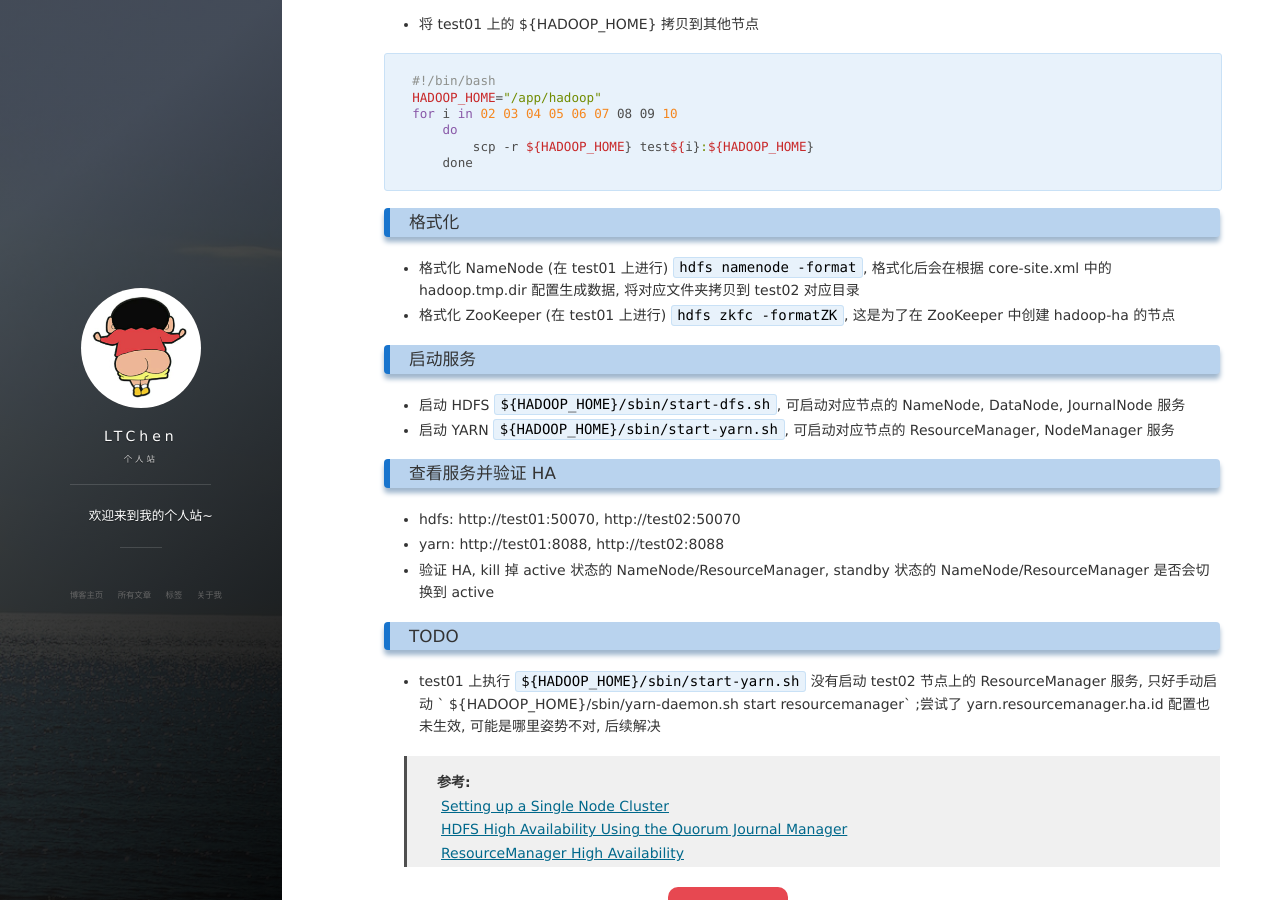
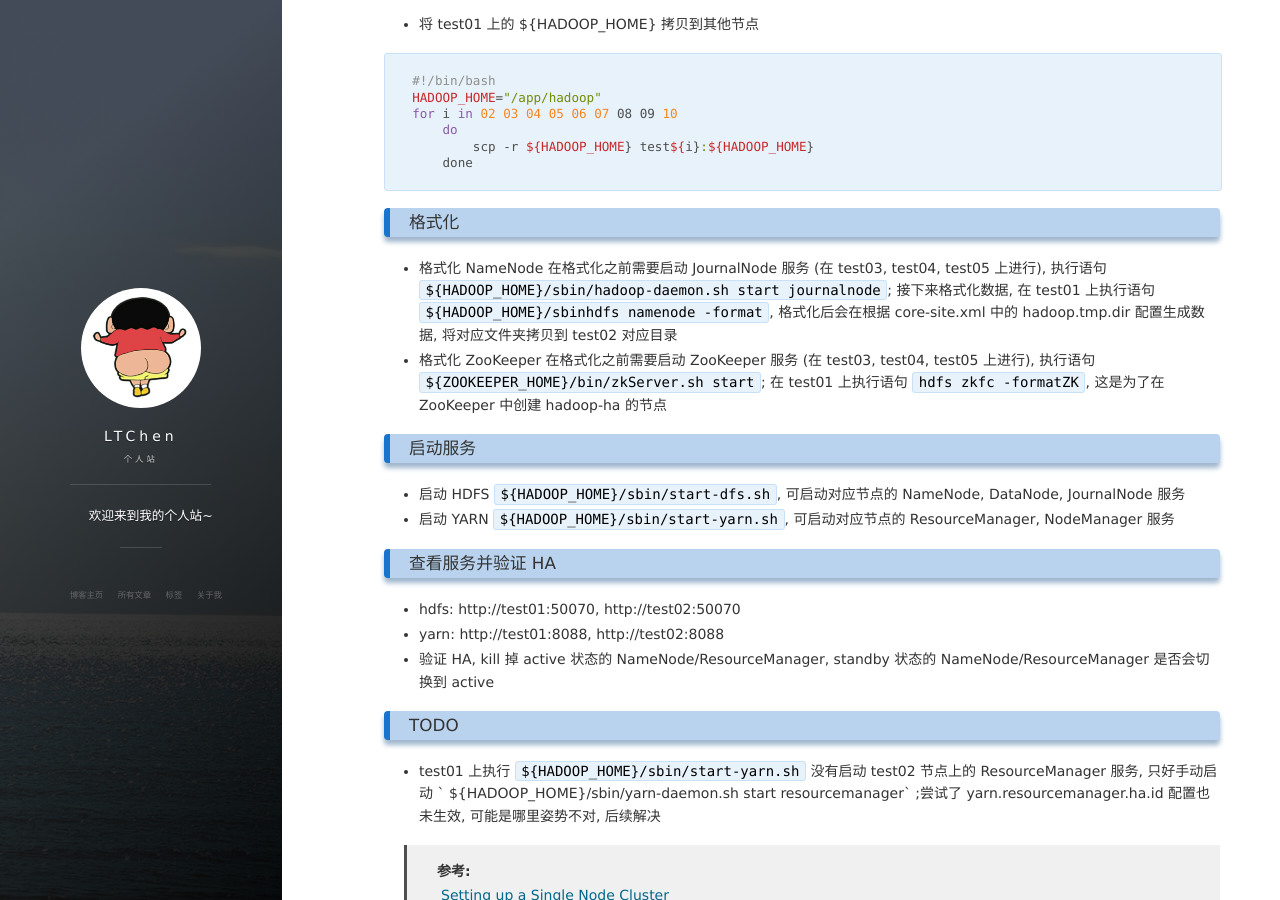
Before and after one commit to loupipalien/loupipalien.github.io, a Jekyll site: the page built from _posts/2017-11-03-how-to-install-hadoop-cluster-with-ha.md, in a window 1280 px wide and 900 px high, scrolled down 3879 px. Built offline with Jekyll 4.4.1, drawn with Linux system fonts in a browser that asks for light colours; nearby versions of some CDN libraries; comment, search, counter and statistics services are not loaded.

Commit message:
感谢表哥提示, hadoop高可用安装中缺少了初始化前启动journalnode和zookeeper部分

````diff
--- a/_posts/2017-11-03-how-to-install-hadoop-cluster-with-ha.md
+++ b/_posts/2017-11-03-how-to-install-hadoop-cluster-with-ha.md
@@ -220,11 +220,13 @@ for i in 02 03 04 05 06 07 08 09 10
         scp -r ${HADOOP_HOME} test${i}:${HADOOP_HOME}
     done
 ```
+
 ### 格式化
-- 格式化 NameNode (在 test01 上进行)
-`hdfs namenode -format`, 格式化后会在根据 core-site.xml 中的 hadoop.tmp.dir 配置生成数据, 将对应文件夹拷贝到 test02 对应目录
-- 格式化 ZooKeeper (在 test01 上进行)
-`hdfs zkfc -formatZK`, 这是为了在 ZooKeeper 中创建 hadoop-ha 的节点
+- 格式化 NameNode
+在格式化之前需要启动 JournalNode 服务 (在 test03, test04, test05 上进行), 执行语句 `${HADOOP_HOME}/sbin/hadoop-daemon.sh start journalnode`; 接下来格式化数据, 在 test01 上执行语句 `${HADOOP_HOME}/sbinhdfs namenode -format`,
+格式化后会在根据 core-site.xml 中的 hadoop.tmp.dir 配置生成数据, 将对应文件夹拷贝到 test02 对应目录
+- 格式化 ZooKeeper
+在格式化之前需要启动 ZooKeeper 服务 (在 test03, test04, test05 上进行), 执行语句 `${ZOOKEEPER_HOME}/bin/zkServer.sh start`; 在 test01 上执行语句 `hdfs zkfc -formatZK`, 这是为了在 ZooKeeper 中创建 hadoop-ha 的节点
 
 ### 启动服务
 - 启动 HDFS
````
Also changed, not shown: _posts/2018-01-30-how-to-setup-hive-metastore.md (added, +107 -0 lines), _posts/2017-10-27-how-to-setup-virtual-private-server-and-fan-qiang.md (renamed from _posts/2017-10-27-how-to-set-up-virtual-private-server-and-fan-qiang.md).
